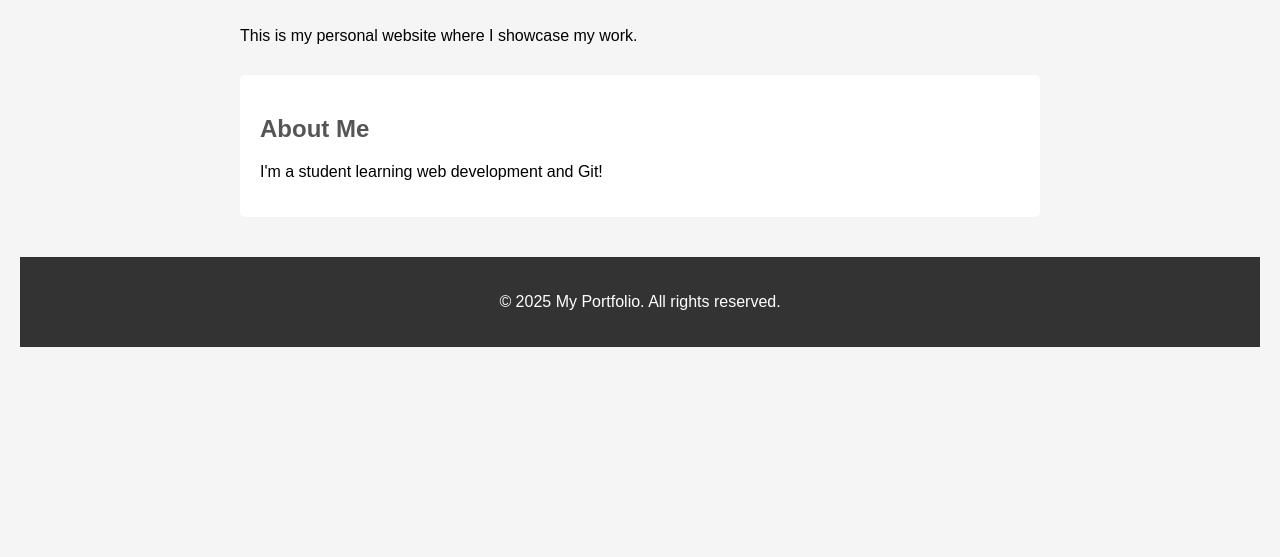
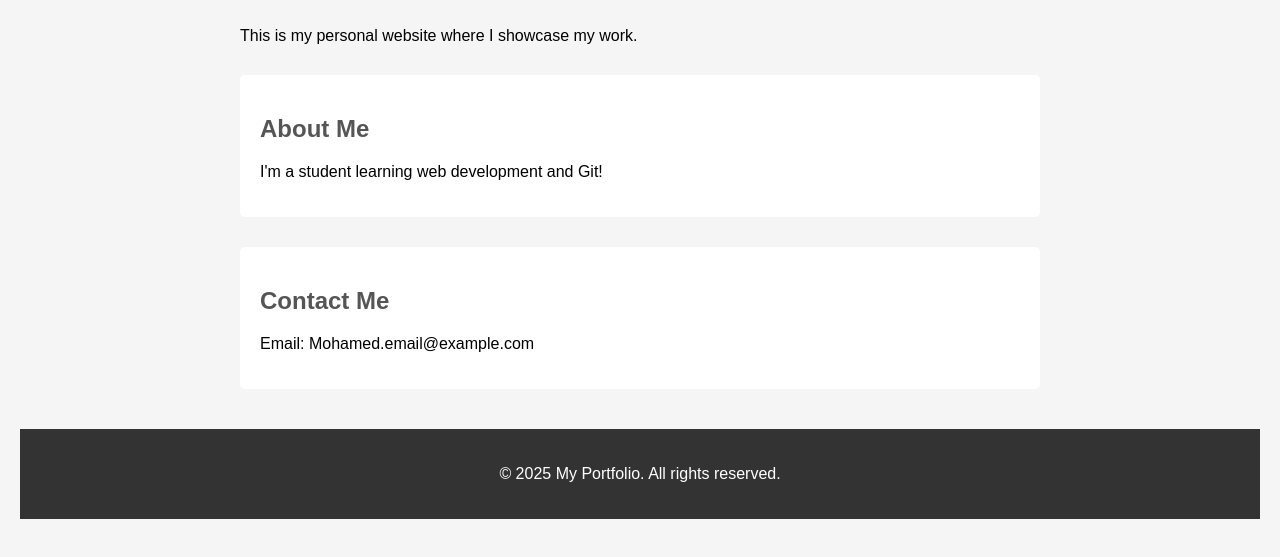
Before and after one commit to deepNox293/Mohamed-Ltaief-stashing-practice, a plain HTML site: page index.html in a window 1280 px wide. Shown: the part 121-678 px from the top of the page. Drawn offline with Linux system fonts and the light colour scheme.

Commit message:
Add contact section

```diff
--- a/index.html
+++ b/index.html
@@ -26,7 +26,10 @@
         <h2>About Me</h2>
         <p>I'm a student learning web development and Git!</p>
     </section>
-
+    <section id="contact">
+        <h2>Contact Me</h2>
+        <p>Email: Mohamed.email@example.com</p>
+    </section>
     </main>
     <footer>
         <p>&copy; 2025 My Portfolio. All rights reserved.</p>
```
